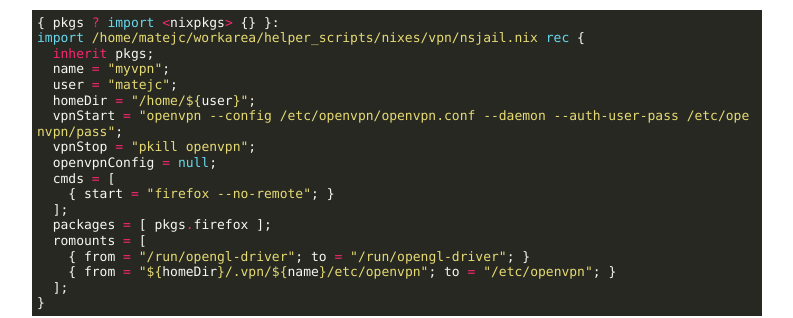
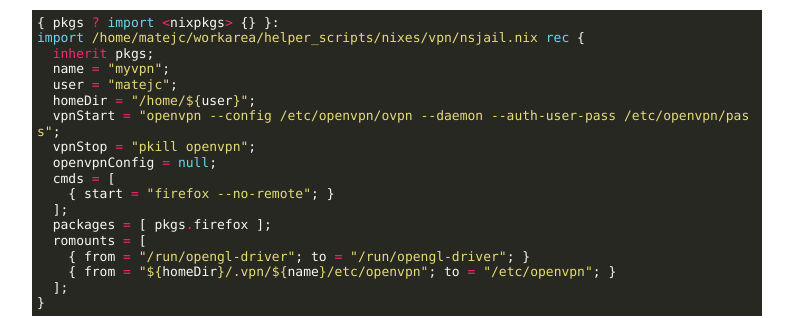
Before and after one commit to matejc/matejc.github.io, a Jekyll site: the page built from _posts/2022-11-20-multi-vpn-setup.md, in a window 1280 px wide and 900 px high, scrolled down 1713 px. Shown: the part 152-470 px from the top of the window, without its empty margins (53-846 px from the left). Built offline with Jekyll 4.4.1, drawn with Linux system fonts in a browser that asks for light colours; comment, search, counter and statistics services are not loaded.

Commit message:
fix(multi-vpn-setup): rename openvpn.conf -> ovpn

```diff
--- a/_posts/2022-11-20-multi-vpn-setup.md
+++ b/_posts/2022-11-20-multi-vpn-setup.md
@@ -81,7 +81,7 @@ import /home/matejc/workarea/helper_scripts/nixes/vpn/nsjail.nix rec {
   name = "myvpn";
   user = "matejc";
   homeDir = "/home/${user}";
-  vpnStart = "openvpn --config /etc/openvpn/openvpn.conf --daemon --auth-user-pass /etc/openvpn/pass";
+  vpnStart = "openvpn --config /etc/openvpn/ovpn --daemon --auth-user-pass /etc/openvpn/pass";
   vpnStop = "pkill openvpn";
   openvpnConfig = null;
   cmds = [
```
